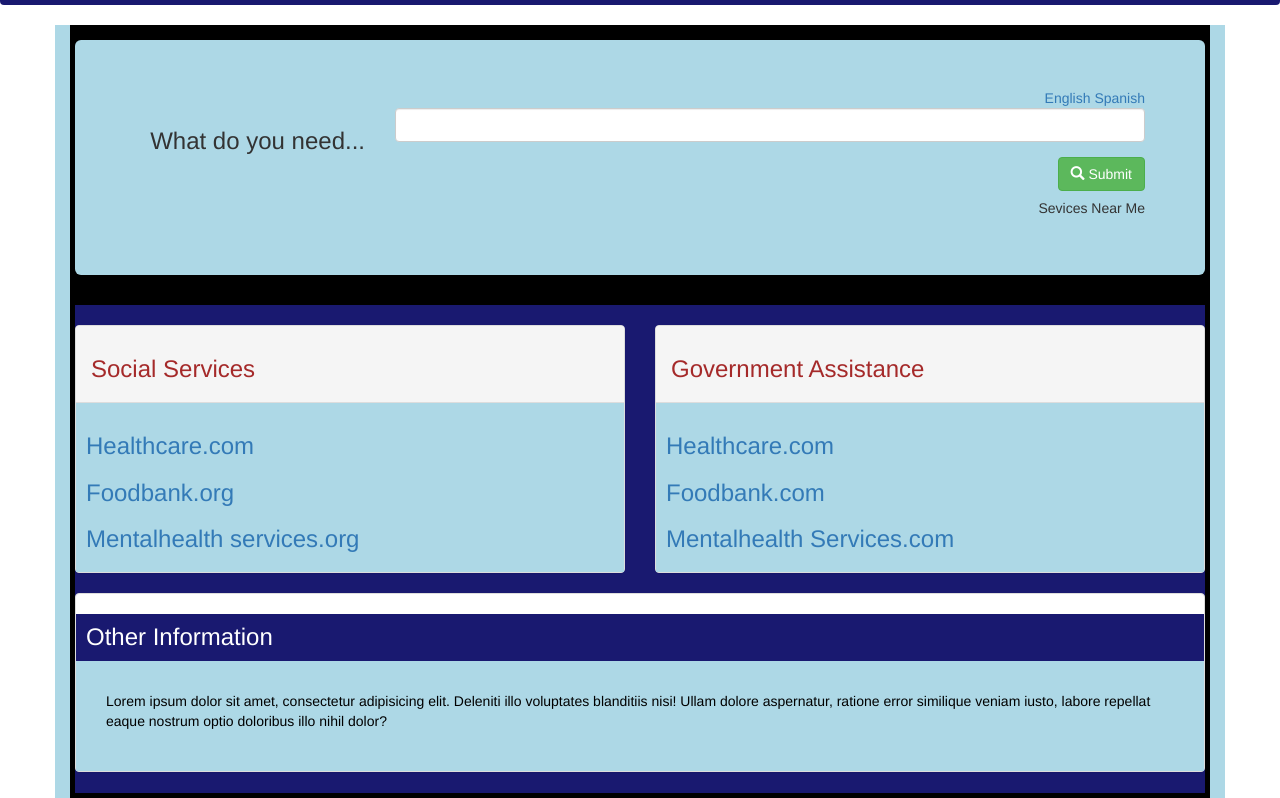
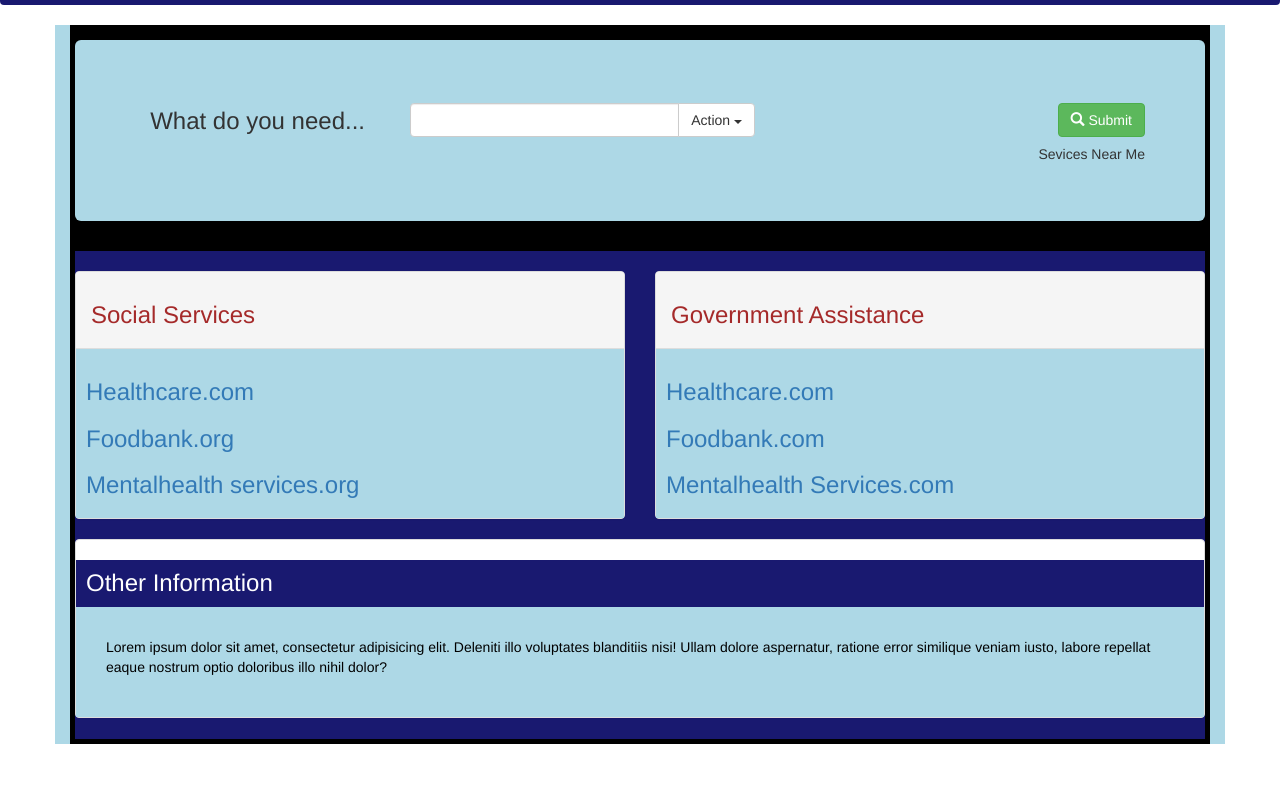
Before and after one commit to dakodablue/project-1, a plain HTML site: page index.html in a window 1280 px wide. Shown: the part 61-859 px from the top of the page. After the commit the page ends 805 px from the top, so only its background shows below. Drawn offline with nearby package versions, Linux system fonts and the light colour scheme.

Commit message:
css/project

```diff
--- a/index.html
+++ b/index.html
@@ -34,8 +34,7 @@
      <div class="col-lg-12">
        <div class="jumbotron">
          <div class="text-right">
-        <a href="#">English</a>
-        <a href="#">Spanish</a>
+
     <!-- <h1 class="text-center"><strong>I NEED...</strong></h1> -->
       <div class="row">
         <div class="col-lg-12">
@@ -47,7 +46,22 @@
               <div class="col-lg-9">
               <form role="form">
               <div class="form-group">
-        <input class="form-control user-input" id="name-input" type="text">
+                <div class="col-lg-6">
+    <div class="input-group">
+      <input type="text" class="form-control" aria-label="...">
+      <div class="input-group-btn">
+        <button type="button" class="btn btn-default dropdown-toggle" data-toggle="dropdown" aria-haspopup="true" aria-expanded="false">Action <span class="caret"></span></button>
+        <ul class="dropdown-menu dropdown-menu-right">
+          <li><a href="#">Action</a></li>
+          <li><a href="#">Another action</a></li>
+          <li><a href="#">Something else here</a></li>
+          <li role="separator" class="divider"></li>
+          <li><a href="#">Separated link</a></li>
+        </ul>
+      </div><!-- /btn-group -->
+    </div><!-- /input-group -->
+  </div><!-- /.col-lg-6 -->
+        <!-- <input class="form-control user-input" id="name-input" type="text"> -->
               </div>
               </form>
         <button type="button" class="btn btn-success">  <span class="glyphicon glyphicon-search" aria-hidden="true"></span> Submit</button>
@@ -116,6 +130,6 @@
 
 
 
-<script type="text/javascript"></script>
+<script type="text/javascript" src="https://maxcdn.bootstrapcdn.com/bootstrap/3.3.7/js/bootstrap.min.js"></script>
 </body>
 </html>
```
